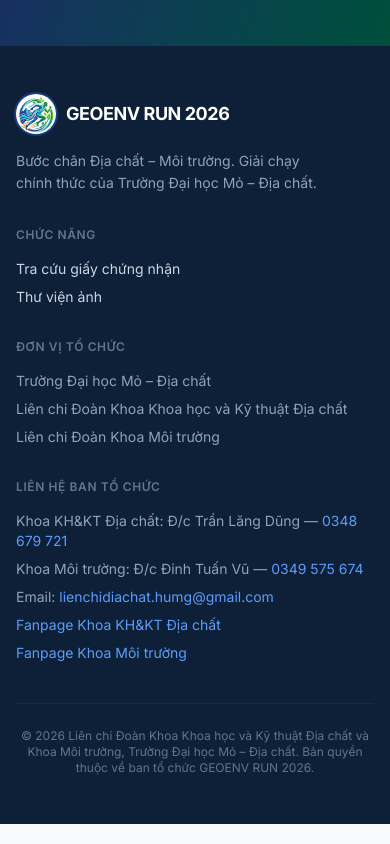
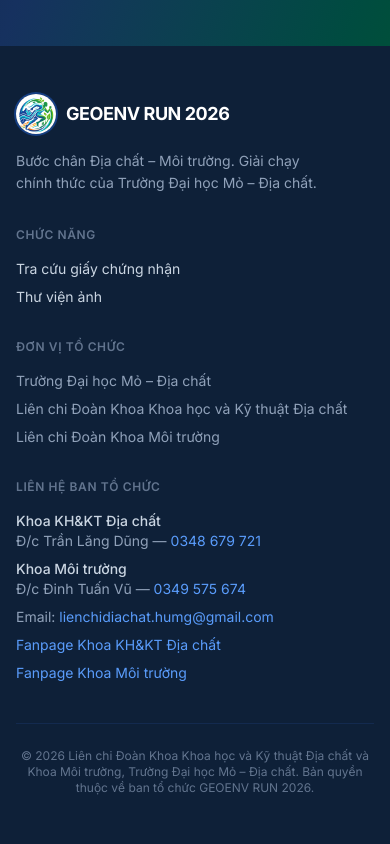
Before and after one commit to koko999-tien/geoenv-run-2026-certificates, a React (Vite) app: page / in a window 390 px wide. Shown: the part 5857-6701 px from the top of the page. Built offline with nearby package versions, Linux system fonts and the light colour scheme; no server answers.

Commit message:
Footer: keep contact name and phone on one line, no dangling number wrap

```diff
--- a/src/components/Footer.tsx
+++ b/src/components/Footer.tsx
@@ -52,16 +52,22 @@
             <h4 className="text-xs font-semibold uppercase tracking-wider text-slate-500">Liên hệ Ban tổ chức</h4>
             <ul className="mt-4 space-y-2 text-sm text-slate-400">
               <li>
-                Khoa KH&amp;KT Địa chất: Đ/c Trần Lăng Dũng —{' '}
+                <span className="block font-medium text-slate-300">Khoa KH&amp;KT Địa chất</span>
+                <span className="whitespace-nowrap">
+                  Đ/c Trần Lăng Dũng —{' '}
                   <a href="tel:0348679721" className="text-geoenv-400 transition-colors hover:text-geoenv-300">
                     0348 679 721
                   </a>
+                </span>
               </li>
               <li>
-                Khoa Môi trường: Đ/c Đinh Tuấn Vũ —{' '}
+                <span className="block font-medium text-slate-300">Khoa Môi trường</span>
+                <span className="whitespace-nowrap">
+                  Đ/c Đinh Tuấn Vũ —{' '}
                   <a href="tel:0349575674" className="text-geoenv-400 transition-colors hover:text-geoenv-300">
                     0349 575 674
                   </a>
+                </span>
               </li>
               <li>
                 Email:{' '}
```
Lines whose indentation alone changed are shown as unchanged.
